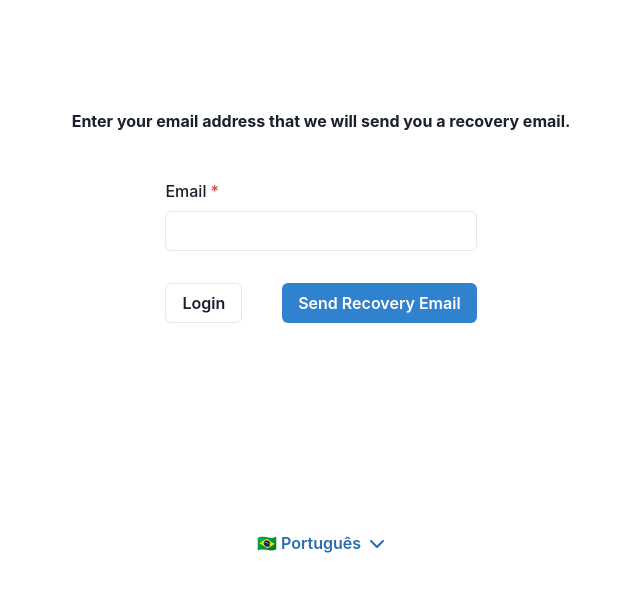
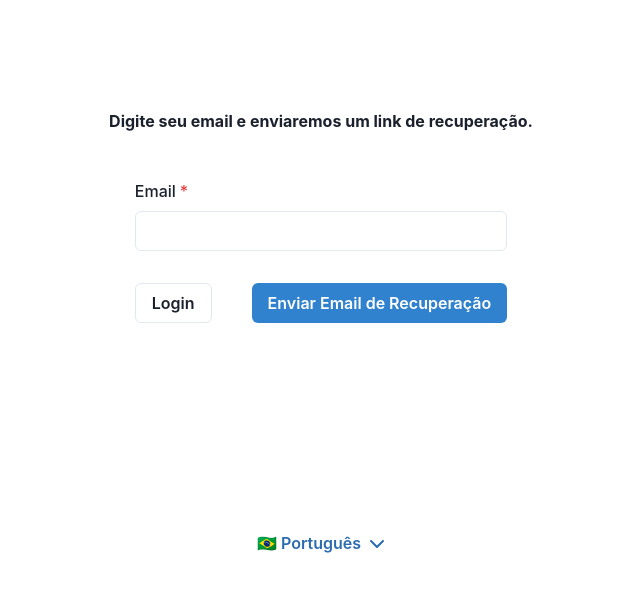
Before and after one commit to RenanPaixao/remake-web, a React (Vite) app: page /forgot-password in a window 1280 px wide. Shown: the top 592 px of the page, without its empty margins (319-959 px from the left). Built offline with nearby package versions, Linux system fonts and the light colour scheme; no server answers.

Commit message:
feat: add translation to ForgotPassword screen

```diff
--- a/src/pages/ForgotPassword.tsx
+++ b/src/pages/ForgotPassword.tsx
@@ -23,14 +23,16 @@ import { supabase } from '../utils/supabase.ts'
 import { useErrorToast } from '../hooks/toast/useErrorToast.tsx'
 import { useState } from 'react'
 import { LanguageButton } from '../components/LanguageButton/LanguageButton.tsx'
+import { useTranslation } from 'react-i18next'
 
 const validationSchema = Yup.object({
-  email: Yup.string().email('Invalid email address').required('Required').max(50, 'Email must be at most 50 characters')
+  email: Yup.string().email('validations.email').required('validations.required').max(50, 'validations.field-max-length')
 })
 
 type FormValues = Yup.InferType<typeof validationSchema>
 
 export const ForgotPassword = () => {
+  const { t } = useTranslation()
   const navigate = useNavigate()
   const toastError = useErrorToast()
   const [isOpen, setIsOpen] = useState(false)
@@ -71,7 +73,7 @@ export const ForgotPassword = () => {
   return <>
     <Center pt={28} flexDirection={'column'}>
       <Heading size={'sm'} mb={8}>
-      Enter your email address that we will send you a recovery email.
+        {t('forgot-password.enter-your-email')}
       </Heading>
       <form onSubmit={formik.handleSubmit}>
         <FormControl
@@ -79,7 +81,7 @@ export const ForgotPassword = () => {
           isRequired
           isInvalid={hasFormikError<FormValues>('email', formik.touched, formik.errors)}
         >
-          <FormLabel htmlFor="email">Email</FormLabel>
+          <FormLabel htmlFor="email">{t('labels.email')}</FormLabel>
           <Input
             aria-label={'Email'}
             name={'email'}
@@ -88,7 +90,7 @@ export const ForgotPassword = () => {
             onBlur={formik.handleBlur}
             value={formik.values.email}
           />
-          <FormErrorMessage>{formik.errors.email}</FormErrorMessage>
+          <FormErrorMessage>{t(formik.errors.email ?? '')}</FormErrorMessage>
         </FormControl>
 
         <ButtonGroup mt={8} spacing={10} isDisabled={formik.isSubmitting}>
@@ -99,7 +101,7 @@ export const ForgotPassword = () => {
             isLoading={formik.isSubmitting}
             isDisabled={Object.keys(formik.errors).length > 0}
           >
-          Send Recovery Email
+            {t('actions.send-recovery-email')}
           </Button>
         </ButtonGroup>
       </form>
@@ -114,9 +116,9 @@ export const ForgotPassword = () => {
     >
       <ModalOverlay />
       <ModalContent>
-        <ModalHeader>Recovery Email Sent</ModalHeader>
+        <ModalHeader>{t('forgot-password.confirmation-modal.title')}</ModalHeader>
         <ModalBody>
-          <Text>We have sent you an email to reset your password. Check your inbox!</Text>
+          <Text>{t('forgot-password.confirmation-modal.message')}</Text>
         </ModalBody>
         <ModalFooter>
           <Button colorScheme={'blue'} onClick={goToLogin}>Login</Button>
```
